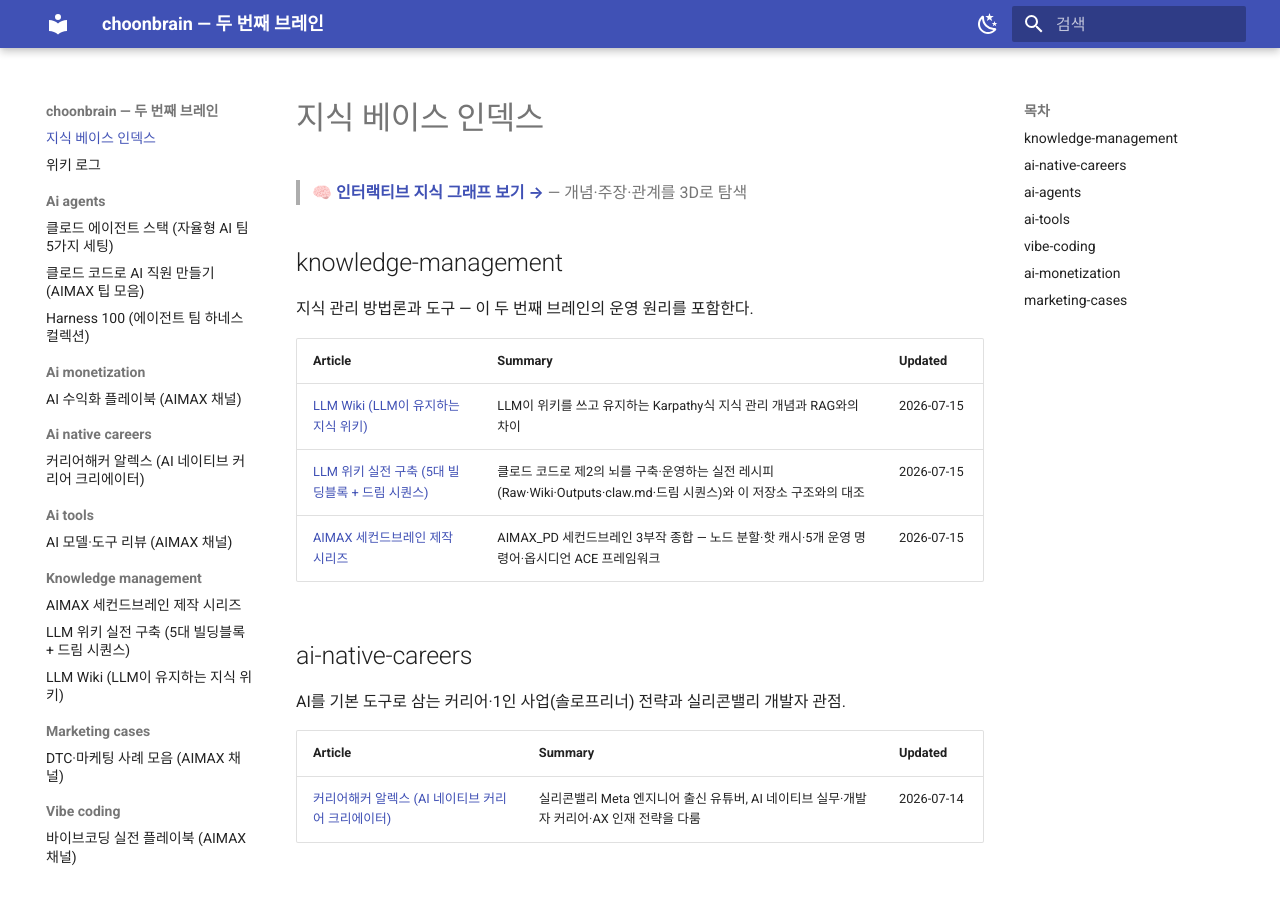
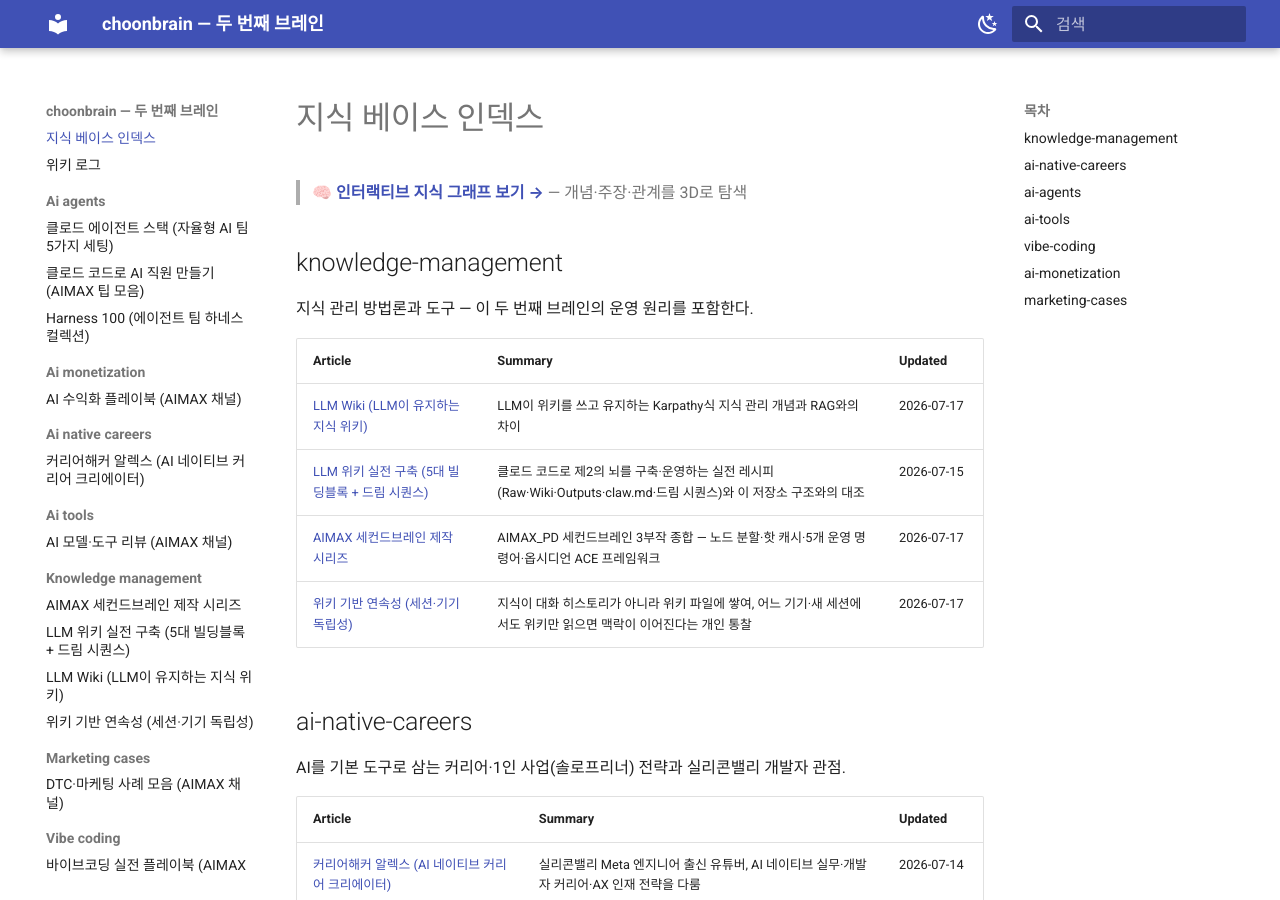
Before and after one commit to choonchoon-ai/choonbrain, an MkDocs documentation site: the page built from wiki/index.md, in a window 1280 px wide and 900 px high. Built offline with MkDocs 1.6.1 and Material for MkDocs 9.7.7, drawn with Linux system fonts in a browser that asks for light colours.

Commit message:
ingest: 위키 기반 연속성 (세션·기기 독립성) 메모
- raw: 폰 첫 테스트 개인 메모 원본 보존
- wiki: knowledge-management/wiki-continuity.md 신규 글
- cascade: llm-wiki, aimax-second-brain-series에 See Also 상호참조
- index/log/graph 갱신

Co-Authored-By: Claude Opus 4.8 <noreply@anthropic.com>
Claude-Session: https://claude.ai/code/session_01JxJtktk8Ce36dGAwhTD22o

```diff
--- /dev/null
+++ b/raw/knowledge-management/2026-07-17-wiki-continuity-note.md
@@ -0,0 +1,9 @@
+# 위키 기반 연속성 (폰 첫 테스트 메모)
+
+> Source: 개인 메모 (choonchoonforai@gmail.com, 폰에서 춘브레인 첫 테스트)
+> Collected: 2026-07-17
+> Published: 2026-07-17
+
+---
+
+두번째 브레인은 대화 히스토리가 아니라 위키 파일에 지식이 쌓이는 구조라 어느 기기에서 새 세션을 열어도 위키만 읽으면 연속성이 유지된다
--- a/wiki/index.md
+++ b/wiki/index.md
@@ -8,9 +8,10 @@
 
 | Article | Summary | Updated |
 |---------|---------|---------|
-| [LLM Wiki (LLM이 유지하는 지식 위키)](knowledge-management/llm-wiki.md) | LLM이 위키를 쓰고 유지하는 Karpathy식 지식 관리 개념과 RAG와의 차이 | 2026-07-15 |
+| [LLM Wiki (LLM이 유지하는 지식 위키)](knowledge-management/llm-wiki.md) | LLM이 위키를 쓰고 유지하는 Karpathy식 지식 관리 개념과 RAG와의 차이 | 2026-07-17 |
 | [LLM 위키 실전 구축 (5대 빌딩블록 + 드림 시퀀스)](knowledge-management/llm-wiki-build-guide.md) | 클로드 코드로 제2의 뇌를 구축·운영하는 실전 레시피(Raw·Wiki·Outputs·claw.md·드림 시퀀스)와 이 저장소 구조와의 대조 | 2026-07-15 |
-| [AIMAX 세컨드브레인 제작 시리즈](knowledge-management/aimax-second-brain-series.md) | AIMAX_PD 세컨드브레인 3부작 종합 — 노드 분할·핫 캐시·5개 운영 명령어·옵시디언 ACE 프레임워크 | 2026-07-15 |
+| [AIMAX 세컨드브레인 제작 시리즈](knowledge-management/aimax-second-brain-series.md) | AIMAX_PD 세컨드브레인 3부작 종합 — 노드 분할·핫 캐시·5개 운영 명령어·옵시디언 ACE 프레임워크 | 2026-07-17 |
+| [위키 기반 연속성 (세션·기기 독립성)](knowledge-management/wiki-continuity.md) | 지식이 대화 히스토리가 아니라 위키 파일에 쌓여, 어느 기기·새 세션에서도 위키만 읽으면 맥락이 이어진다는 개인 통찰 | 2026-07-17 |
 
 ## ai-native-careers
 
--- a/wiki/knowledge-management/aimax-second-brain-series.md
+++ b/wiki/knowledge-management/aimax-second-brain-series.md
@@ -96,3 +96,4 @@ LLM 위키의 기본 개념(Raw→Wiki 컴파일, claw.md 운영 매뉴얼, 드
 
 - [LLM 위키 실전 구축 (5대 빌딩블록 + 드림 시퀀스)](llm-wiki-build-guide.md)
 - [LLM Wiki (LLM이 유지하는 지식 위키)](llm-wiki.md)
+- [위키 기반 연속성 (세션·기기 독립성)](wiki-continuity.md)
--- a/wiki/knowledge-management/llm-wiki.md
+++ b/wiki/knowledge-management/llm-wiki.md
@@ -39,3 +39,4 @@ Cursor, Codex CLI, OpenCode 등 Agent Skills 호환 도구에서 사용할 수
 ## See Also
 
 - [LLM 위키 실전 구축 (5대 빌딩블록 + 드림 시퀀스)](llm-wiki-build-guide.md)
+- [위키 기반 연속성 (세션·기기 독립성)](wiki-continuity.md)
--- /dev/null
+++ b/wiki/knowledge-management/wiki-continuity.md
@@ -0,0 +1,48 @@
+# 위키 기반 연속성 (세션·기기 독립성)
+
+> Sources: 개인 메모, 2026-07-17
+> Raw: [2026-07-17-wiki-continuity-note](../../raw/knowledge-management/2026-07-17-wiki-continuity-note.md)
+
+## Overview
+
+이 두 번째 브레인의 지식은 **대화 히스토리가 아니라 위키 파일에** 쌓인다. 그래서
+어느 기기(데스크톱 CLI, claude.ai/code 웹, 모바일 앱)에서 새 세션을 열어도, 위키만
+읽으면 이전 작업의 맥락과 지식이 그대로 이어진다. 대화 로그를 옮기거나 복원할 필요가
+없다 — 지식의 저장소가 세션이 아니라 저장소(repo) 자체이기 때문이다.
+
+## 왜 연속성이 유지되는가
+
+일반적인 챗봇 사용에서는 지식이 그 대화창의 히스토리에 갇힌다. 창을 닫거나 다른 기기로
+옮기면 맥락이 끊긴다. 반면 LLM 위키 구조에서는:
+
+- **수집(ingest) 시점에** 지식이 위키 페이지로 합성돼 파일로 저장된다
+  (→ [LLM Wiki](llm-wiki.md)의 "수집 시점 합성").
+- 새 세션은 대화 기록을 몰라도 `wiki/index.md` → 관련 글을 읽는 것만으로 현재 상태를
+  복원한다.
+- 따라서 **세션은 일회성이어도 지식은 영속**한다. 세션 간·기기 간 이식성(portability)이
+  구조적으로 보장된다.
+
+이는 지식의 복리화(compounding)와 같은 뿌리다. 지식을 파일에 축적해 두기 때문에
+축적도 되고, 이동도 된다.
+
+## 이 저장소에서의 근거
+
+`CLAUDE.md`는 "어느 기기에서든" 동작하도록 명시한다 — 클라우드 세션은 로컬 설정·메모리를
+보지 못하므로, **모든 운영 규칙을 저장소 안(SKILL.md·CLAUDE.md)에 둔다.** 이 원칙이
+연속성을 실제로 가능하게 하는 장치다: 운영 규칙마저 대화가 아니라 파일에 있으므로,
+새 세션은 저장소만 읽고도 같은 규칙으로 작동한다.
+
+단, 연속성은 **웹과 저장소가 일치할 때만** 온전하다. 그래서 wiki를 바꾸는 작업 뒤에는
+사이트를 재배포해 상태를 동기화한다(→ SKILL.md "웹 발행").
+
+## 핫 캐시와의 관계
+
+[AIMAX 세컨드브레인 시리즈](aimax-second-brain-series.md)의 **핫 캐시(Hot Cache)** —
+최근 맥락을 약 500자로 상시 요약해 두는 장치 — 는 이 연속성을 매 세션 더 빠르게
+복원하기 위한 보조 수단이다. 핫 캐시가 없어도 위키 자체로 연속성은 유지되며, 핫 캐시는
+"전체 위키를 다시 훑지 않고" 맥락을 즉시 집는 속도 최적화에 해당한다.
+
+## See Also
+
+- [LLM Wiki (LLM이 유지하는 지식 위키)](llm-wiki.md)
+- [AIMAX 세컨드브레인 제작 시리즈](aimax-second-brain-series.md)
--- a/wiki/log.md
+++ b/wiki/log.md
@@ -1,4 +1,7 @@
 # 위키 로그
+
+## [2026-07-17] ingest | 위키 기반 연속성 (세션·기기 독립성)
+- Updated: LLM Wiki (LLM이 유지하는 지식 위키); AIMAX 세컨드브레인 제작 시리즈 (See Also 상호참조)
 
 ## [2026-07-14] ingest | LLM Wiki (LLM이 유지하는 지식 위키)
 
```
Also changed, not shown: 1 other file.
